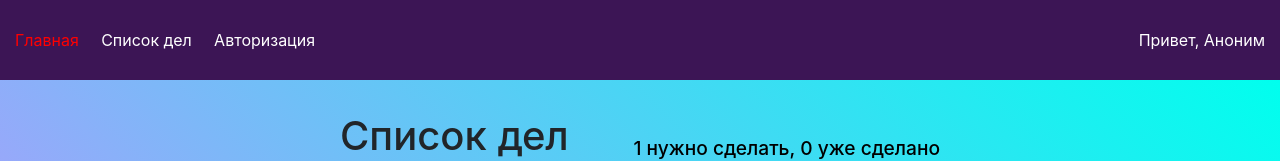
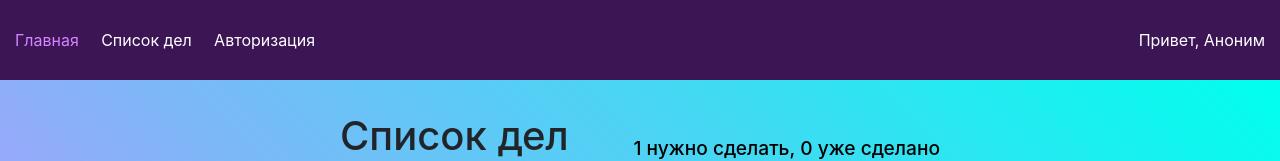
Before and after one commit to Darwin1209/ServerTodoApp, a React (Create React App) app: page / in a window 1280 px wide. In both pictures the pointer is over the link "Главная". Shown: the top 161 px of the page. Built offline with nearby package versions, Linux system fonts and the light colour scheme.

Commit message:
Изменили стили, и собираемся создавать сервер

```diff
--- a/src/components/Header/Header.css
+++ b/src/components/Header/Header.css
@@ -30,6 +30,6 @@
 }
 
 .header-nav li a:hover {
-    color: red;
+    color: #d585ff;
     cursor: pointer;
 }
```
